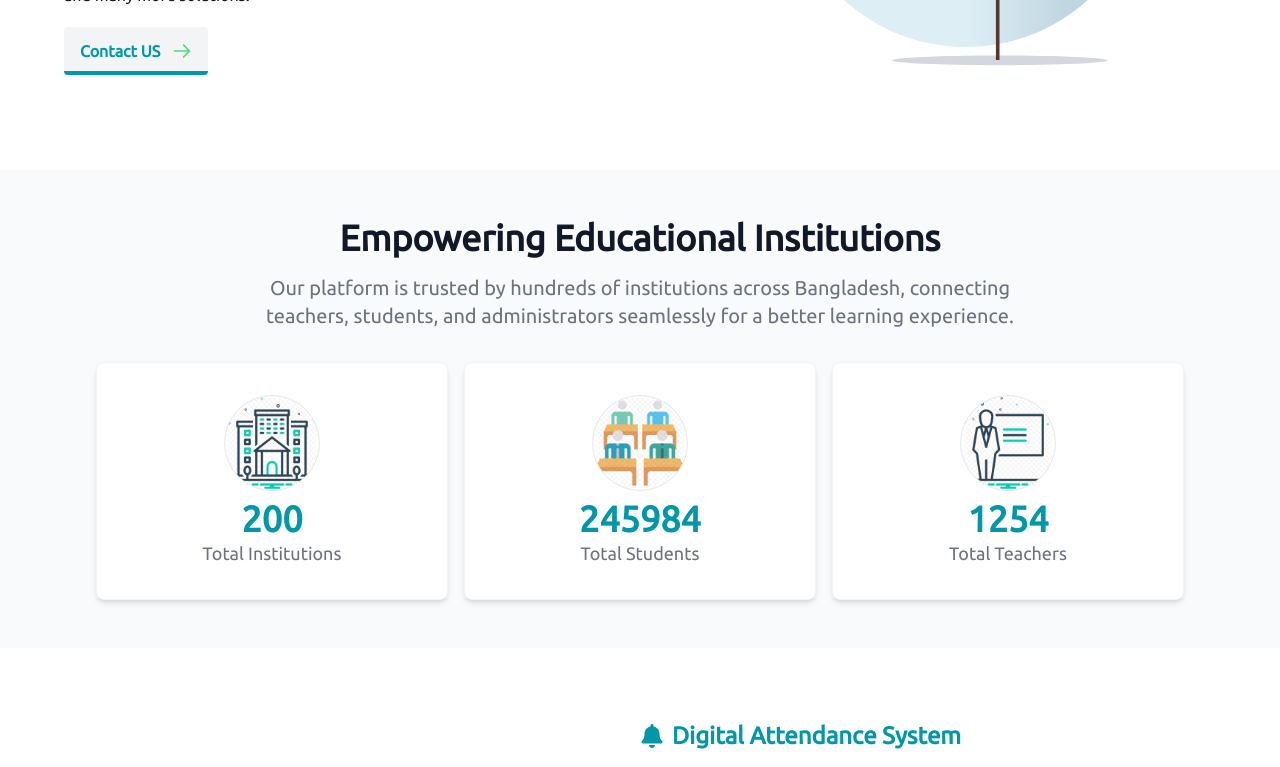
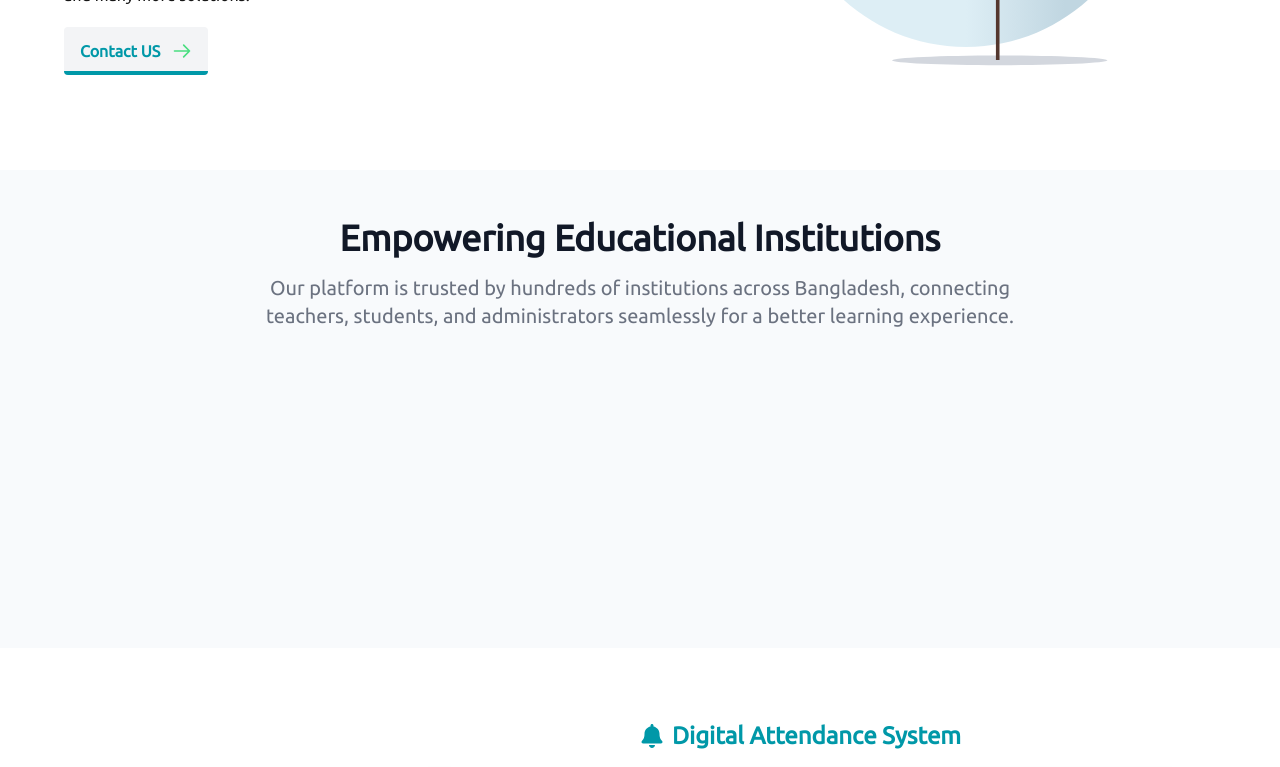
Before and after one commit to AbuRaihan32/Smart-Madrasha, a Next.js app: page / in a window 1280 px wide. Shown: the part 504-1271 px from the top of the page. Built offline with nearby package versions, Linux system fonts and the light colour scheme.

Commit message:
aos pakege added

```diff
--- a/package.json
+++ b/package.json
@@ -9,6 +9,7 @@
     "lint": "next lint"
   },
   "dependencies": {
+    "aos": "^2.3.4",
     "lottie-react": "^2.4.0",
     "next": "14.2.13",
     "react": "^18.3.1",
--- a/src/app/layout.js
+++ b/src/app/layout.js
@@ -18,6 +18,9 @@ export const metadata = {
 export default function RootLayout({ children }) {
   return (
     <html lang="en">
+      <head>
+        <link rel="stylesheet" href="https://unpkg.com/aos@next/dist/aos.css" />
+      </head>
       <body>
         <main className={`${inter.className} ${ubuntu.className}`}>
           <nav className="z-50 sticky top-0">
@@ -26,6 +29,8 @@ export default function RootLayout({ children }) {
           {children}
           <Footer></Footer>
         </main>
+        <script src="https://unpkg.com/aos@2.3.1/dist/aos.js"></script>
+        <script>AOS.init();</script>
       </body>
     </html>
   );
--- a/src/components/Home/Overview/Overview.jsx
+++ b/src/components/Home/Overview/Overview.jsx
@@ -17,7 +17,12 @@ const Overview = () => {
         </div>
 
         <div className="mt-6 grid grid-cols-1 gap-4 sm:mt-8 md:grid-cols-3">
-          <div className="flex flex-col rounded-lg border bg-white border-gray-100 px-4 py-8 text-center shadow-md hover:shadow-lg">
+          <div
+            data-aos="fade-right"
+            data-aos-easing="linear"
+            data-aos-duration="600"
+            className="flex flex-col rounded-lg border bg-white border-gray-100 px-4 py-8 text-center shadow-md hover:shadow-lg"
+          >
             <img
               src="/Institution.png"
               className="w-24 h-24 mx-auto mb-2 border rounded-full"
@@ -33,7 +38,12 @@ const Overview = () => {
             </div>
           </div>
 
-          <div className="flex flex-col rounded-lg border bg-white border-gray-100 px-4 py-8 text-center shadow-md hover:shadow-lg">
+          <div
+            data-aos="flip-up"
+            data-aos-easing="linear"
+            data-aos-duration="600"
+            className="flex flex-col rounded-lg border bg-white border-gray-100 px-4 py-8 text-center shadow-md hover:shadow-lg"
+          >
             <img
               src="/Students1.png"
               className="w-24 h-24 mx-auto mb-2 border rounded-full"
@@ -48,7 +58,12 @@ const Overview = () => {
             </div>
           </div>
 
-          <div className="flex flex-col rounded-lg bg-white border border-gray-100 px-4 py-8 text-center shadow-md hover:shadow-lg">
+          <div
+            data-aos="fade-left"
+            data-aos-easing="linear"
+            data-aos-duration="600"
+            className="flex flex-col rounded-lg bg-white border border-gray-100 px-4 py-8 text-center shadow-md hover:shadow-lg"
+          >
             <img
               src="/Teachers.png"
               className="w-24 h-24 mx-auto mb-2 border rounded-full"
```
Also changed, not shown: 1 other file (tests, documents, lock files or other folders).
